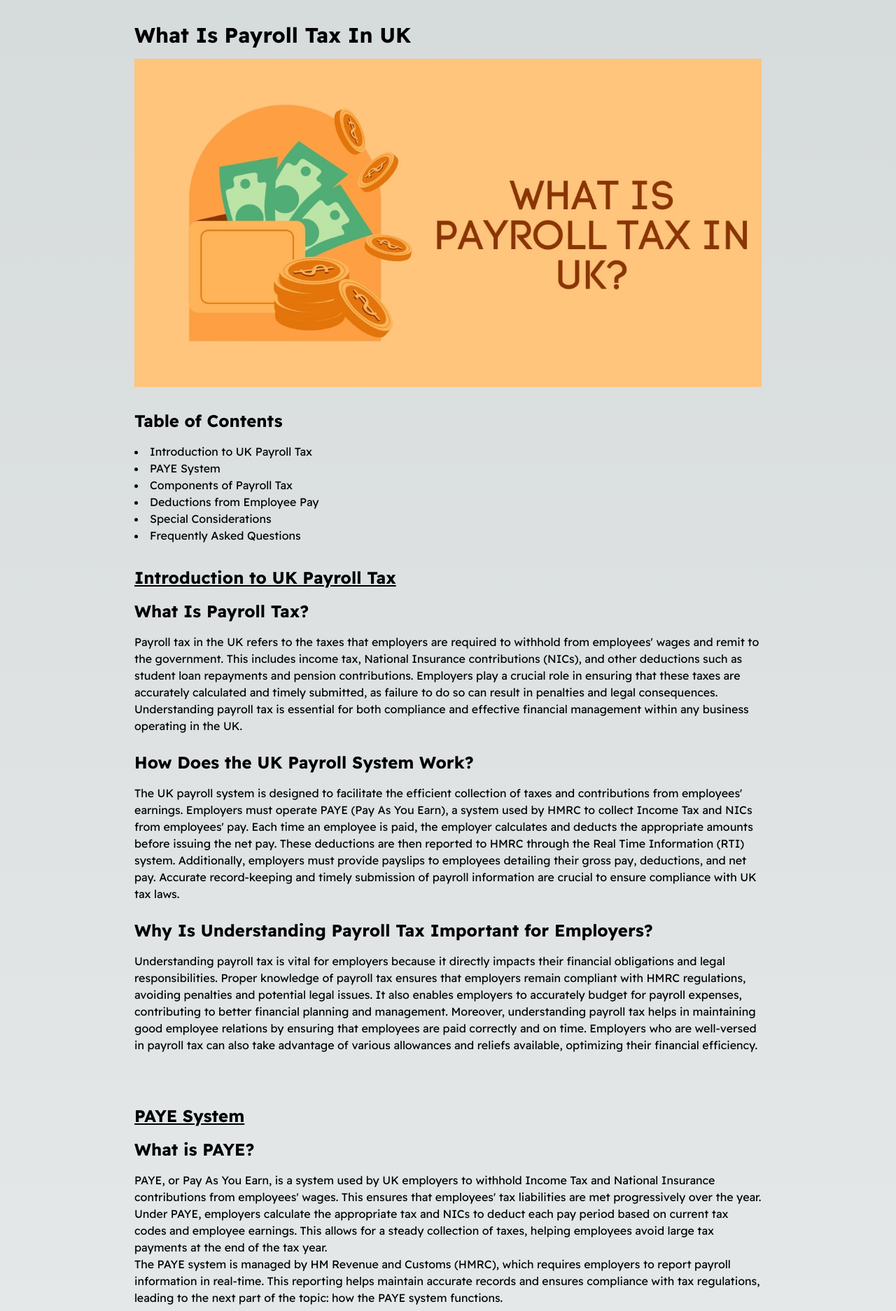
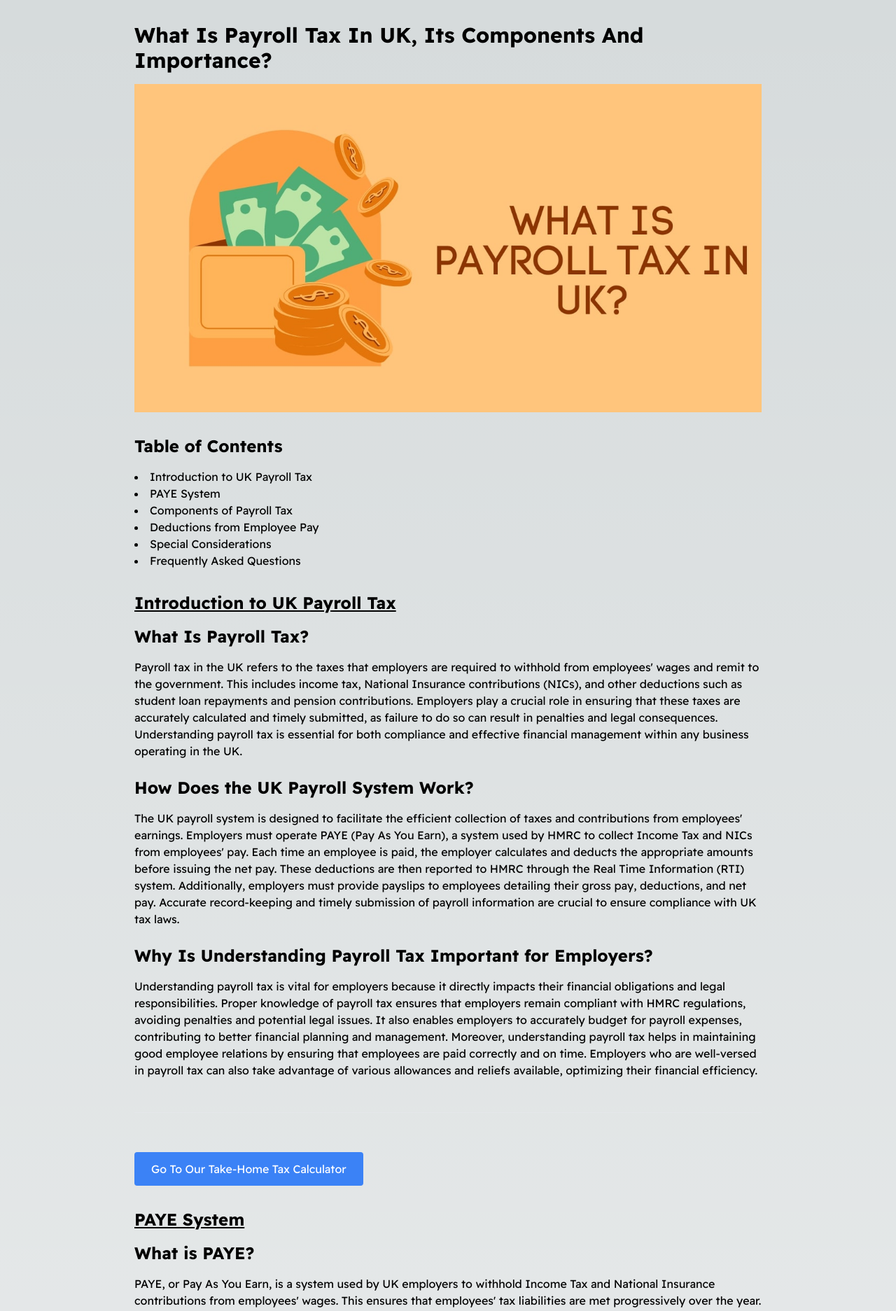
Before and after one commit to crfdiab/payrolltaxcalculator, a Next.js app: page /what-is-payroll-tax in a window 1280 px wide. Shown: the top 1873 px of the page at 70% size. Built offline with nearby package versions, Linux system fonts and the light colour scheme.

Commit message:
Added CTA In Content Page With Reciprocal Link

```diff
--- a/app/layout.tsx
+++ b/app/layout.tsx
@@ -7,8 +7,8 @@ const readexPro = Readex_Pro({ subsets: ['latin'] });
 
 export const metadata: Metadata = {
   metadataBase: new URL('https://payrolltaxcalculator.co.uk'),
-  title: 'UK Payroll Tax Calculator: Accurate Salary and Tax Estimates',
-  description: 'Use our UK Payroll Tax Calculator for precise estimates of your salary, income tax, National Insurance contributions, and take-home pay. Fast and easy to use.',
+  title: 'Take Home Pay Calculator | Take-Home Tax Calculator',
+  description: 'Calculate your take-home pay with ease using our Take Home Pay Calculator. Quickly determine your net income after taxes and deductions.',
   alternates: {
     canonical: '/',
   },
--- a/app/what-is-payroll-tax/page.tsx
+++ b/app/what-is-payroll-tax/page.tsx
@@ -2,8 +2,8 @@ import Image from 'next/image';
 import type { Metadata } from 'next';
 
 export const metadata: Metadata = {
-  title: 'What Is Payroll Tax In UK | PayrollTaxCalculator.co.uk',
-  description: 'Learn about payroll tax in the UK, including the PAYE system, components of payroll tax, and deductions from employee pay. Comprehensive guide for employers and employees.',
+  title: 'What Is Payroll Tax In UK, Its Components And Importance?',
+  description: 'Learn about payroll tax in the UK, including its key components and significance. Discover how payroll tax affects your earnings.',
   alternates: {
     canonical: '/what-is-payroll-tax',
   },
@@ -11,7 +11,7 @@ export const metadata: Metadata = {
 export default function WhatIsPayrollTax() {
   return (
     <div className="max-w-4xl mx-auto mt-8">
-      <h1 className="text-3xl font-bold mb-4">What Is Payroll Tax In UK</h1>
+      <h1 className="text-3xl font-bold mb-4">What Is Payroll Tax In UK, Its Components And Importance?</h1>
 
       <Image
         src="/what-is-payroll-tax-in-uk.jpg"
@@ -48,6 +48,11 @@ export default function WhatIsPayrollTax() {
       <br></br>
       <hr></hr>
       <br></br>
+      <div className="mt-8 mb-8">
+        <a href="/" className="bg-blue-500 text-white px-6 py-3 rounded hover:bg-blue-600 transition duration-300 inline-block">
+          Go To Our Take-Home Tax Calculator
+        </a>
+      </div>
       <section id="paye-system">
         <u><p className="text-2xl font-bold mb-4">PAYE System</p></u>
         <h2 className="text-2xl font-bold mb-4">What is PAYE?</h2>
@@ -62,7 +67,6 @@ export default function WhatIsPayrollTax() {
         <br></br>
 <p><strong>When must an employer register for PAYE?</strong></p>
 <p>Employers must register for PAYE before they make their first salary payment to an employee. This registration ensures that they can begin deducting and reporting the necessary taxes and contributions from the outset of employment. Failure to register on time can lead to penalties and compliance issues.</p>
-
 <p><strong>Which employees are eligible for PAYE?</strong></p>
 <p>Most employees in the UK are eligible for PAYE, including full-time, part-time, and temporary staff. Employees who earn above a certain threshold, which is determined annually by HMRC, must have Income Tax and NICs deducted through PAYE. Self-employed individuals and independent contractors, however, typically handle their own tax affairs and are not included in the PAYE system.</p>
       </section>
```
